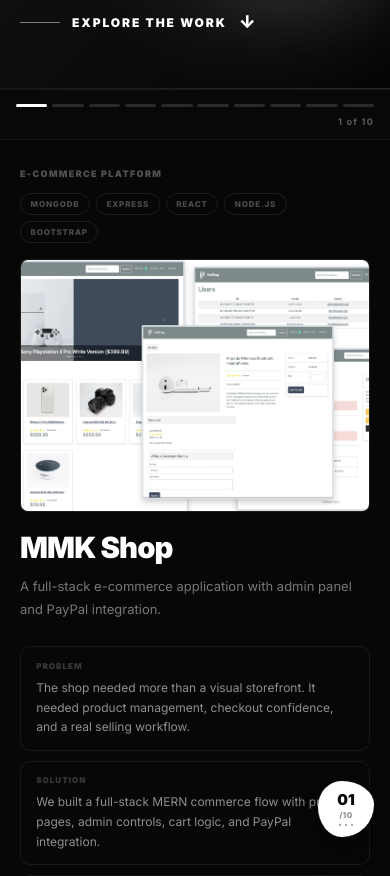
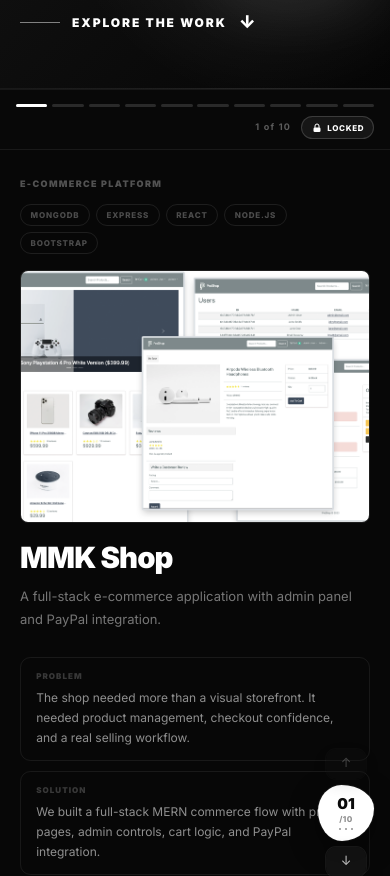
Before and after one commit to muhammedmuneerk/weboltrix, a React (Vite) app: page /work in a window 390 px wide. Shown: the part 826-1702 px from the top of the page. Built offline with nearby package versions, Linux system fonts and the light colour scheme.

Commit message:
add features into the workpage's workprojects section on mobile screens such as lock and freescroll features for the section and the up and down button for navigating between projects

```diff
--- a/src/components/WorkProjects.css
+++ b/src/components/WorkProjects.css
@@ -337,6 +337,10 @@
    inert and receives no pointer events on desktop. */
 .sb-fab-wrap { display: none; }
 
+/* Lock/unlock toggle — hidden on desktop, styled under the mobile
+   breakpoint below. */
+.sb-lock-toggle { display: none; }
+
 /* ══════════════════════════════════════════════════════
    Mobile — same pinned, full-viewport, snap-scrolled index
    experience as desktop. The vertical sidebar rail becomes a
@@ -407,13 +411,15 @@
 
   .sb-indicator, .sb-num, .sb-info { display: none; }
 
-  /* Small "N of total" counter, right-aligned under the segments;
-     the full progress bar is redundant with the segments now. */
+  /* "N of total" counter + lock toggle, right-aligned under the
+     segments; the full progress bar is redundant with the segments now. */
   .sb-footer {
     padding: 0.55rem 1rem 0;
     border-top: none;
     display: flex;
+    align-items: center;
     justify-content: flex-end;
+    gap: 0.6rem;
   }
   .sb-count {
     margin-bottom: 0;
@@ -422,6 +428,31 @@
     color: rgba(255, 255, 255, 0.34);
   }
   .sb-progress { display: none; }
+
+  .sb-lock-toggle {
+    display: inline-flex;
+    align-items: center;
+    gap: 0.3rem;
+    padding: 0.3rem 0.55rem;
+    border-radius: 999px;
+    border: 1px solid rgba(255, 255, 255, 0.16);
+    background: rgba(255, 255, 255, 0.06);
+    color: #fff;
+    cursor: pointer;
+  }
+  .sb-lock-toggle--unlocked {
+    border-color: rgba(255, 255, 255, 0.08);
+    background: transparent;
+    color: rgba(255, 255, 255, 0.4);
+  }
+  .sb-lock-icon { flex-shrink: 0; }
+  .sb-lock-label {
+    font-size: 0.5rem;
+    font-weight: 800;
+    letter-spacing: 0.08em;
+    text-transform: uppercase;
+    white-space: nowrap;
+  }
 
   /* ── Main: same internal scroll-snap panel-per-project as desktop ── */
   .sb-main {
@@ -570,4 +601,46 @@
     from { opacity: 0; transform: scale(0.92); }
     to { opacity: 1; transform: scale(1); }
   }
+
+  /* Prev/next chevrons flanking the main jump button — part of the
+     same draggable cluster, so they move together. */
+  .sb-fab-mini {
+    all: unset;
+    box-sizing: border-box;
+    display: flex;
+    align-items: center;
+    justify-content: center;
+    width: 40px;
+    height: 30px;
+    margin: 0 auto;
+    border-radius: 10px;
+    background: rgba(20, 20, 20, 0.85);
+    color: rgba(255, 255, 255, 0.75);
+    font-size: 0.8rem;
+    line-height: 1;
+    box-shadow: 0 6px 16px rgba(0, 0, 0, 0.35), 0 0 0 1px rgba(255, 255, 255, 0.08);
+    cursor: pointer;
+  }
+  .sb-fab-mini--up { margin-bottom: 6px; }
+  .sb-fab-mini--down { margin-top: 6px; }
+  .sb-fab-mini:disabled { opacity: 0.3; cursor: default; }
+
+  /* ── Unlocked mode — drop the pin/hijack entirely so an ordinary
+     scroll carries straight through the section, same as any other
+     part of the page, instead of stopping at each project. ── */
+  .sb-layout.sb-layout--unlocked {
+    position: relative;
+    top: auto;
+    height: auto;
+    overflow: visible;
+  }
+  .sb-layout--unlocked .sb-main {
+    height: auto;
+    overflow: visible;
+    scroll-snap-type: none;
+  }
+  .sb-layout--unlocked .sb-project {
+    scroll-snap-align: none;
+    scroll-snap-stop: normal;
+  }
 }
--- a/src/components/WorkProjects.jsx
+++ b/src/components/WorkProjects.jsx
@@ -8,6 +8,15 @@
   const sectionRefs = useRef([]);
   const isSyncingRef = useRef(false);
   const settleTimeoutRef = useRef(null);
+
+  // ── Lock / unlock the immersive per-project scroll (mobile only) ──
+  // Locked (default): current behaviour — the section pins and steps
+  // through one project at a time (mirrors the desktop rail).
+  // Unlocked: the section drops to a normal, continuously scrollable
+  // block, so an ordinary scroll/flick carries straight through it
+  // instead of stopping at every project.
+  const [isLocked, setIsLocked] = useState(true);
+  const wasLockedRef = useRef(true);
 
   // ── Floating jump-to-project button (mobile only) ──
   // Positioned relative to the section itself (.sb-layout), not the
@@ -31,10 +40,22 @@
     };
   };
 
+  // The cluster is now taller than it is wide (up chevron + main + down
+  // chevron), so clamp/placement math measures its real rendered box
+  // rather than assuming a fixed square.
+  const getFabSize = () => {
+    const el = fabRef.current;
+    return {
+      w: el ? el.offsetWidth : FAB_SIZE,
+      h: el ? el.offsetHeight : FAB_SIZE,
+    };
+  };
+
   const clampFabPos = (x, y) => {
     const { width, height } = getSectionSize();
-    const maxX = Math.max(FAB_MARGIN, width - FAB_SIZE - FAB_MARGIN);
-    const maxY = Math.max(FAB_MARGIN, height - FAB_SIZE - FAB_MARGIN);
+    const { w, h } = getFabSize();
+    const maxX = Math.max(FAB_MARGIN, width - w - FAB_MARGIN);
+    const maxY = Math.max(FAB_MARGIN, height - h - FAB_MARGIN);
     return {
       x: Math.min(Math.max(x, FAB_MARGIN), maxX),
       y: Math.min(Math.max(y, FAB_MARGIN), maxY),
@@ -45,8 +66,9 @@
   // and has real dimensions — right side, well clear of the top bar.
   useEffect(() => {
     const { width, height } = getSectionSize();
+    const { w, h } = getFabSize();
     if (!width || !height) return;
-    setFabPos(clampFabPos(width - FAB_SIZE - 16, height - FAB_SIZE - 96));
+    setFabPos(clampFabPos(width - w - 16, height - h - 56));
   }, []);
 
   useEffect(() => {
@@ -66,8 +88,9 @@
 
   const openFabNav = () => {
     const { width, height } = getSectionSize();
-    const vertical = fabPos.y + FAB_SIZE / 2 > height / 2 ? "up" : "down";
-    const horizontal = fabPos.x + FAB_SIZE / 2 > width / 2 ? "left" : "right";
+    const { w, h } = getFabSize();
+    const vertical = fabPos.y + h / 2 > height / 2 ? "up" : "down";
+    const horizontal = fabPos.x + w / 2 > width / 2 ? "left" : "right";
     setFabPlacement({ v: vertical, h: horizontal });
     setIsFabOpen(true);
   };
@@ -165,8 +188,30 @@
   const total = projects.length;
   const progressPct = total > 1 ? (activeIndex / (total - 1)) * 100 : 100;
 
+  const goToPrev = () => {
+    if (activeIndex <= 0) return;
+    scrollToProject(activeIndex - 1);
+  };
+  const goToNext = () => {
+    if (activeIndex >= total - 1) return;
+    scrollToProject(activeIndex + 1);
+  };
+
+  // On re-lock, resync the pinned view to whichever project was on
+  // screen when unlocked — avoids landing back at project 01.
+  useEffect(() => {
+    if (isLocked && !wasLockedRef.current) {
+      requestAnimationFrame(() => scrollToProject(activeIndex));
+    }
+    wasLockedRef.current = isLocked;
+  }, [isLocked]);
+
   return (
-    <div className="sb-layout" id="project-index" ref={layoutRef}>
+    <div
+      className={`sb-layout${isLocked ? "" : " sb-layout--unlocked"}`}
+      id="project-index"
+      ref={layoutRef}
+    >
       <nav className="sb-sidebar" aria-label="Project index">
         <p className="sb-section-label">Projects</p>
         <ul className="sb-list" role="list">
@@ -193,6 +238,27 @@
 
         <div className="sb-footer">
           <span className="sb-count">{activeIndex + 1} of {total}</span>
+          <button
+            type="button"
+            className={`sb-lock-toggle${isLocked ? "" : " sb-lock-toggle--unlocked"}`}
+            onClick={() => setIsLocked((value) => !value)}
+            aria-pressed={isLocked}
+            aria-label={
+              isLocked
+                ? "Unlock scrolling — swipe past this section freely"
+                : "Lock scrolling — step through one project at a time"
+            }
+          >
+            <svg className="sb-lock-icon" viewBox="0 0 24 24" width="12" height="12" aria-hidden="true">
+              <rect x="5" y="11" width="14" height="9" rx="2.5" fill="currentColor" />
+              {isLocked ? (
+                <path d="M8 11V8a4 4 0 0 1 8 0v3" fill="none" stroke="currentColor" strokeWidth="2" strokeLinecap="round" />
+              ) : (
+                <path d="M8 11V8a4 4 0 0 1 7.3-2.4" fill="none" stroke="currentColor" strokeWidth="2" strokeLinecap="round" />
+              )}
+            </svg>
+            <span className="sb-lock-label">{isLocked ? "Locked" : "Free scroll"}</span>
+          </button>
           <div className="sb-progress">
             <div className="sb-progress-fill" style={{ width: `${progressPct}%` }} />
           </div>
@@ -258,11 +324,22 @@
         })}
       </div>
 
+      {isLocked && (
         <div
           className="sb-fab-wrap"
           ref={fabRef}
           style={{ transform: `translate(${fabPos.x}px, ${fabPos.y}px)` }}
         >
+          <button
+            type="button"
+            className="sb-fab-mini sb-fab-mini--up"
+            onClick={goToPrev}
+            disabled={activeIndex === 0}
+            aria-label="Previous project"
+          >
+            ↑
+          </button>
+
           <button
             type="button"
             className="sb-fab-btn"
@@ -278,6 +355,16 @@
               /{String(total).padStart(2, "0")}
               <span className="sb-fab-grip" aria-hidden="true" />
             </span>
+          </button>
+
+          <button
+            type="button"
+            className="sb-fab-mini sb-fab-mini--down"
+            onClick={goToNext}
+            disabled={activeIndex === total - 1}
+            aria-label="Next project"
+          >
+            ↓
           </button>
 
           {isFabOpen && (
@@ -305,6 +392,7 @@
             </div>
           )}
         </div>
+      )}
     </div>
   );
 }
```
Lines whose indentation alone changed are shown as unchanged.
